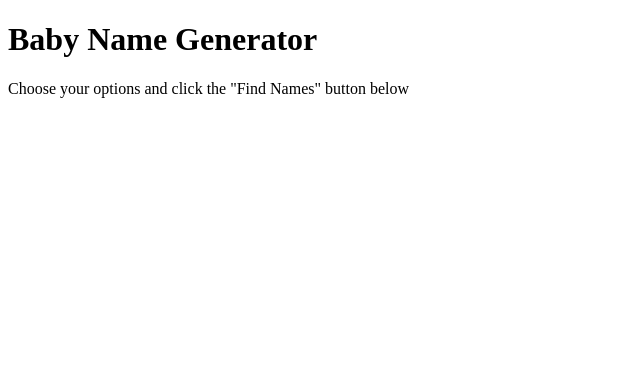
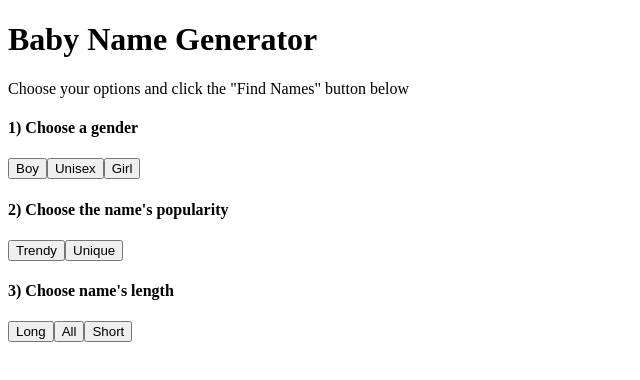
Before and after one commit to Gebriel/Baby-Name-Generator, a Nuxt app: page / in a window 1280 px wide. Shown: the top 380 px of the page, without its empty margins (0-640 px from the left). Built offline with nearby package versions, Linux system fonts and the light colour scheme.

Commit message:
finished the layout

```diff
--- a/app.vue
+++ b/app.vue
@@ -2,5 +2,30 @@
   <div>
     <h1>Baby Name Generator</h1>
     <p>Choose your options and click the "Find Names" button below</p>
+    <div class="options-container">
+      <div class="option-container">
+        <h4>1) Choose a gender</h4>
+        <div class="option-buttons">
+          <button>Boy</button>
+          <button>Unisex</button>
+          <button>Girl</button>
+        </div>
+      </div>
+      <div class="option-container">
+        <h4>2) Choose the name's popularity</h4>
+        <div class="option-buttons">
+          <button>Trendy</button>
+          <button>Unique</button>
+        </div>
+      </div>
+      <div class="option-container">
+        <h4>3) Choose name's length</h4>
+        <div class="option-buttons">
+          <button>Long</button>
+          <button>All</button>
+          <button>Short</button>
+        </div>
+      </div>
+    </div>
   </div>
 </template>
```
